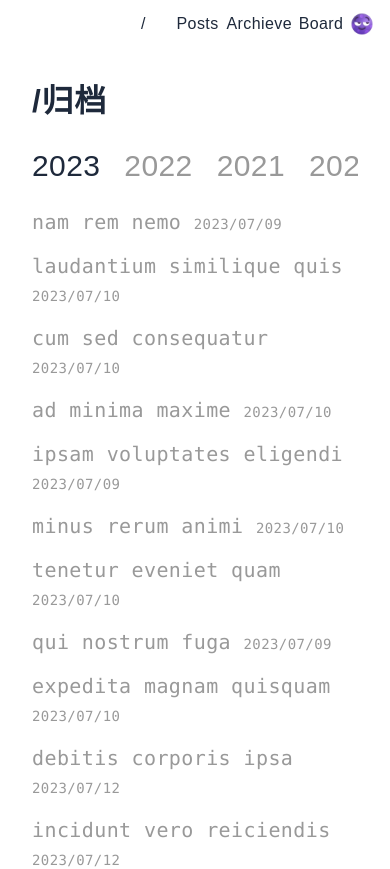
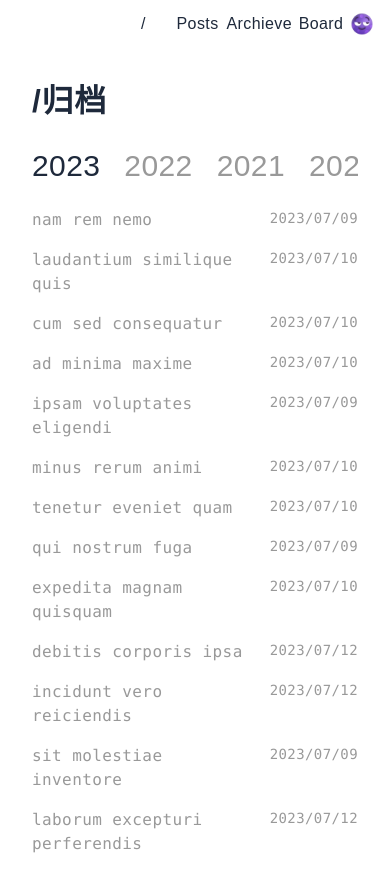
Before and after one commit to jaycethanks/zhongyi-blog, a Next.js app: page /archieve in a window 390 px wide. Shown: the top 869 px of the page. Built offline with nearby package versions, Linux system fonts and the light colour scheme; a web font is replaced by a local one.

Commit message:
style: Recent Post mobile dealing

```diff
--- a/components/Pages/Post/RecentPost/RecentPost.tsx
+++ b/components/Pages/Post/RecentPost/RecentPost.tsx
@@ -18,9 +18,9 @@ const PostRecord: React.FC<PostRecordProps> = ({ post }) => {
   const { title, createdAt } = post;
   return (
     <>
-      <p className="my-4 cursor-pointer font-mono text-xl text-REMARK_TEXT transition-colors duration-TRANSITION_DURATION hover:text-TEXT_MAIN dark:text-DARK_REMARK_TEXT hover:dark:text-DARK_TEXT_MAIN">
+      <p className="flex items-start justify-between gap-4  sm:block my-4 cursor-pointer font-mono text-base sm:text-xl text-REMARK_TEXT transition-colors duration-TRANSITION_DURATION hover:text-TEXT_MAIN dark:text-DARK_REMARK_TEXT hover:dark:text-DARK_TEXT_MAIN">
         {title}{' '}
-        <span className="text-sm hover:opacity-75">
+        <span className="shrink-0 text-sm hover:opacity-75">
           {dayjs(createdAt).format('YYYY/MM/DD')}
         </span>
       </p>
```
